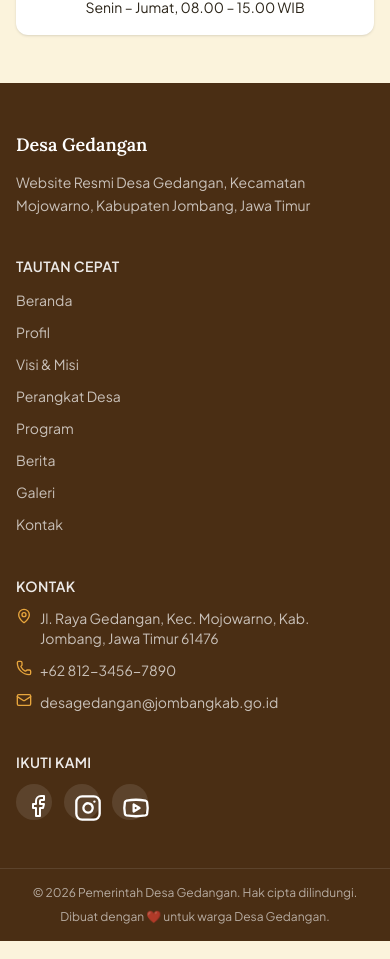
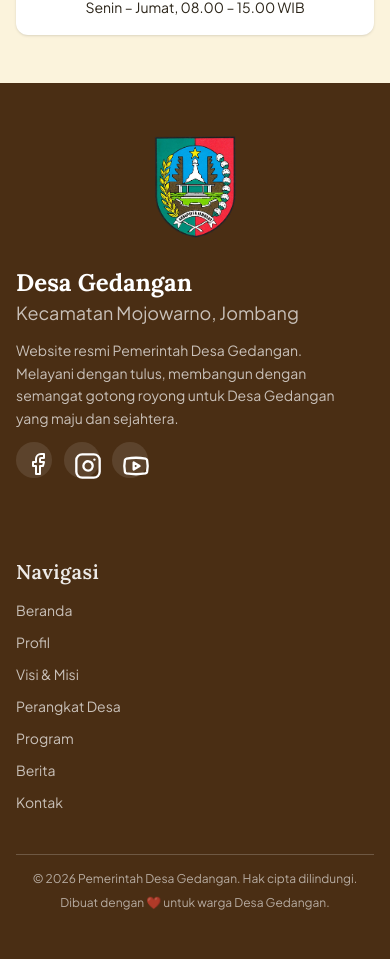
Before and after one commit to AlvinoWJ/gedangan-village, a Next.js app: page / in a window 390 px wide. Shown: the part 7955-8914 px from the top of the page. Built offline with nearby package versions, Linux system fonts and the light colour scheme.

Commit message:
feat: update Footer component layout and enhance site description for better user experience

```diff
--- a/src/components/sections/Footer.tsx
+++ b/src/components/sections/Footer.tsx
@@ -1,5 +1,6 @@
+// src/components/sections/Footer.tsx
 import Link from "next/link";
-import { Mail, MapPin, Phone } from "lucide-react";
+import Image from "next/image";
 import { Container } from "@/components/common/Container";
 import { siteConfig } from "@/lib/data/site-config";
 import { NAV_LINKS } from "@/lib/data/nav";
@@ -22,65 +23,32 @@ export function Footer() {
 
   return (
     <footer className="bg-footer text-white">
-      <Container className="grid grid-cols-1 gap-10 py-12 sm:grid-cols-2 md:py-20 lg:grid-cols-4">
+      <Container className="flex flex-col gap-10 py-12 md:py-20">
+        <div className="flex flex-col gap-6 sm:flex-row sm:items-start sm:gap-10">
+          <Image
+            src="/logo/logo-jombang.png"
+            alt="Logo Kabupaten Jombang"
+            width={200}
+            height={200}
+            className="size-28 shrink-0 self-center object-contain sm:size-32 sm:-ml-4 sm:self-start md:size-46 md:-ml-6 lg:size-52 lg:-ml-8"
+          />
+
+          <div className="grid flex-1 grid-cols-1 gap-20 sm:grid-cols-2">
+            {/* Profil */}
             <div className="space-y-3">
-          <h3 className="font-heading text-lg font-semibold text-white">
+              <div>
+                <h3 className="font-heading text-2xl font-bold text-white">
                   {siteConfig.name}
                 </h3>
+                <p className="text-lg text-white/70">
+                  {siteConfig.district}, Jombang
+                </p>
+              </div>
+
               <p className="max-w-xs text-sm leading-relaxed text-white/70">
                 {siteConfig.description}
               </p>
-        </div>
 
-        <div className="space-y-3">
-          <h4 className="text-sm font-semibold tracking-wide text-white/90 uppercase">
-            Tautan Cepat
-          </h4>
-          <ul className="space-y-2">
-            {NAV_LINKS.map((item) => (
-              <li key={item.href}>
-                <Link
-                  href={item.href}
-                  className="text-sm text-white/70 transition-colors hover:text-accent"
-                >
-                  {item.label}
-                </Link>
-              </li>
-            ))}
-          </ul>
-        </div>
-
-        <div className="space-y-3">
-          <h4 className="text-sm font-semibold tracking-wide text-white/90 uppercase">
-            Kontak
-          </h4>
-          <ul className="space-y-3 text-sm text-white/70">
-            <li className="flex gap-2">
-              <MapPin className="size-4 shrink-0 text-accent" aria-hidden />
-              <span>{siteConfig.address}</span>
-            </li>
-            <li className="flex gap-2">
-              <Phone className="size-4 shrink-0 text-accent" aria-hidden />
-              <a href={`tel:${siteConfig.phone}`} className="hover:text-accent">
-                {siteConfig.phone}
-              </a>
-            </li>
-            <li className="flex gap-2">
-              <Mail className="size-4 shrink-0 text-accent" aria-hidden />
-              <a
-                href={`mailto:${siteConfig.email}`}
-                className="hover:text-accent"
-              >
-                {siteConfig.email}
-              </a>
-            </li>
-          </ul>
-        </div>
-
-        <div className="space-y-3">
-          <h4 className="text-sm font-semibold tracking-wide text-white/90 uppercase">
-            Ikuti Kami
-          </h4>
               <div className="flex gap-3">
                 {SOCIAL_LINKS.map(({ label, href, icon: Icon }) => (
                   <a
@@ -96,16 +64,35 @@ export function Footer() {
                 ))}
               </div>
             </div>
-      </Container>
 
-      <div className="border-t border-white/10">
-        <Container className="flex flex-col items-center justify-between gap-2 py-4 text-xs text-white/60 sm:flex-row">
+            {/* Navigasi */}
+            <div className="space-y-3">
+              <h4 className="font-heading text-xl font-semibold tracking-wide text-white/90 ">
+                Navigasi
+              </h4>
+              <ul className="space-y-2">
+                {NAV_LINKS.map((item) => (
+                  <li key={item.href}>
+                    <Link
+                      href={item.href}
+                      className="text-sm text-white/70 transition-colors hover:text-accent"
+                    >
+                      {item.label}
+                    </Link>
+                  </li>
+                ))}
+              </ul>
+            </div>
+          </div>
+        </div>
+
+        <div className="flex flex-col items-center justify-between gap-2 border-t border-white/20 pt-4 text-xs text-white/60 sm:flex-row">
           <p>
             &copy; {year} {siteConfig.fullName}. Hak cipta dilindungi.
           </p>
           <p>Dibuat dengan ❤️ untuk warga {siteConfig.name}.</p>
+        </div>
       </Container>
-      </div>
     </footer>
   );
 }
--- a/src/lib/data/nav.ts
+++ b/src/lib/data/nav.ts
@@ -10,6 +10,5 @@ export const NAV_LINKS: NavItem[] = [
   { label: "Perangkat Desa", href: "/perangkat" },
   { label: "Program", href: "/program" },
   { label: "Berita", href: "/berita" },
-  { label: "Galeri", href: "/galeri" },
   { label: "Kontak", href: "/kontak" },
 ];
--- a/src/lib/data/site-config.ts
+++ b/src/lib/data/site-config.ts
@@ -3,7 +3,7 @@ export const siteConfig = {
   fullName: "Pemerintah Desa Gedangan",
   district: "Kecamatan Mojowarno",
   description:
-    "Website Resmi Desa Gedangan, Kecamatan Mojowarno, Kabupaten Jombang, Jawa Timur",
+    "Website resmi Pemerintah Desa Gedangan. Melayani dengan tulus, membangun dengan semangat gotong royong untuk Desa Gedangan yang maju dan sejahtera.",
   address: "Jl. Raya Gedangan, Kec. Mojowarno, Kab. Jombang, Jawa Timur 61476",
   phone: "+62 812-3456-7890",
   email: "desagedangan@jombangkab.go.id",
```
Lines whose indentation alone changed are shown as unchanged.
